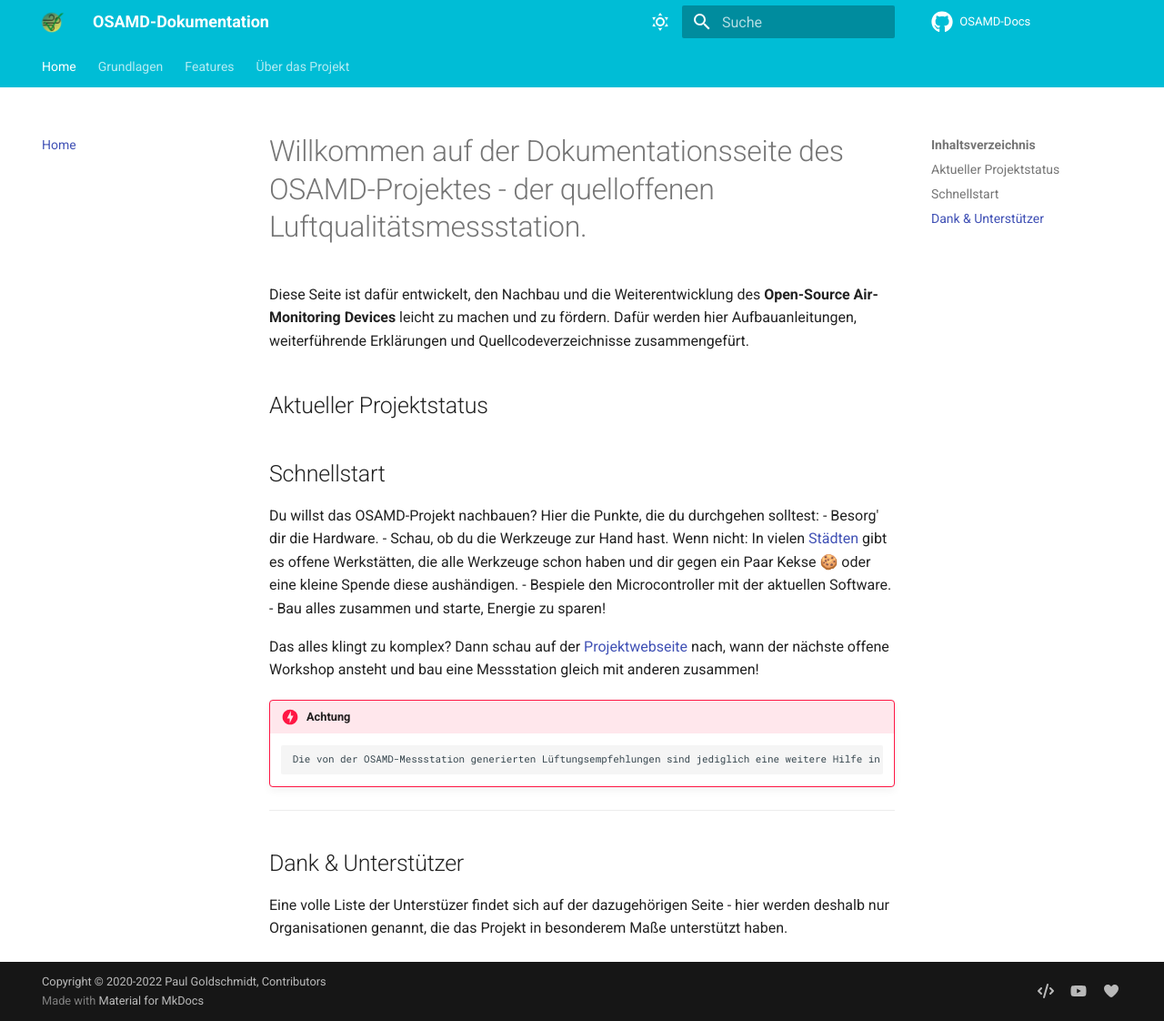
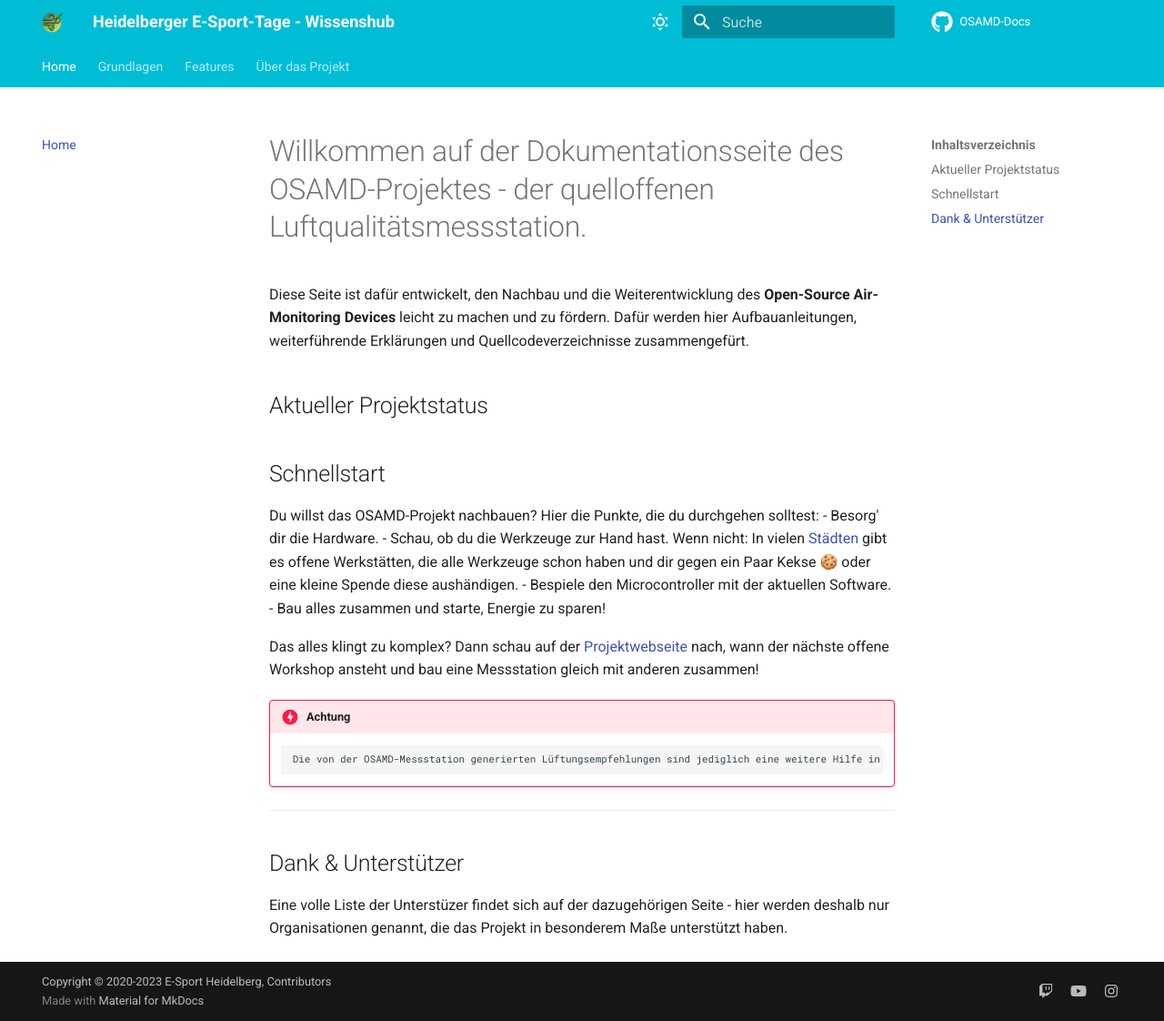
Before and after one commit to esportheidelberg/ESHD-Docs, an MkDocs documentation site: the page built from docs/index.md, in a window 1280 px wide and 1122 px high. Shown: the whole window at 91% size. Built offline with MkDocs 1.6.1 and Material for MkDocs 9.7.7, drawn with Linux system fonts in a browser that asks for light colours; comment, search, counter and statistics services are not loaded.

Commit message:
Branding auf E-Sport-Heidelberg geändert

```diff
--- a/mkdocs.yml
+++ b/mkdocs.yml
@@ -1,13 +1,13 @@
 #Based of https://github.com/Aircoookie/WLED-Docs
 #German configuration
-site_name: OSAMD-Dokumentation
+site_name: Heidelberger E-Sport-Tage - Wissenshub
 site_author: Paul Goldschmidt
-#site_url: https://osamd.de
+site_url: https://wiki.esport-heidelberg.de/
 repo_name: OSAMD-Docs
-repo_url: https://github.com/PaulGoldschmidt/OSAMD-Docs
+repo_url: https://github.com/esportheidelberg/ESHD-Docs
 #repo_title: OSAMD-Docs
-copyright: Copyright &copy; 2020-2022 Paul Goldschmidt, Contributors
-edit_uri: https://github.com/PaulGoldschmidt/OSAMD-Docs/edit/main/docs
+copyright: Copyright &copy; 2020-2023 E-Sport Heidelberg, Contributors
+edit_uri: https://github.com/esportheidelberg/ESHD-Docs/edit/main/docs
 theme:
   name: material
   #custom_dir: docs/assets/overrides
@@ -23,7 +23,7 @@ theme:
     - navigation.tabs
     # - toc.integrate
   palette:
-    - scheme: osamd
+    - scheme: esportheidelberg
       primary: cyan #mostly overriden in extra.css
       accent: orange
       toggle:
@@ -46,13 +46,13 @@ markdown_extensions:
   - pymdownx.tilde
 extra:
   social:
-    - icon: fontawesome/solid/code
-      link: https://github.com/PaulGoldschmidt/OSAMD
+    - icon: fontawesome/brands/twitch
+      link: https://twitch.tv/esportheidelberg
       name: Github
     - icon: fontawesome/brands/youtube
-      link: https://www.youtube.com/results?search_query=OSAMD
-    - icon: fontawesome/solid/heart
-      link: https://paypal.me/quantensittich
+      link: https://www.youtube.com/@esportheidelberg
+    - icon: fontawesome/brands/instagram
+      link: https://www.instagram.com/esportheidelberg/
 extra_css:
   - assets/stylesheets/global.css
   - assets/stylesheets/extra.css
```
Also changed, not shown: 1 other file.
